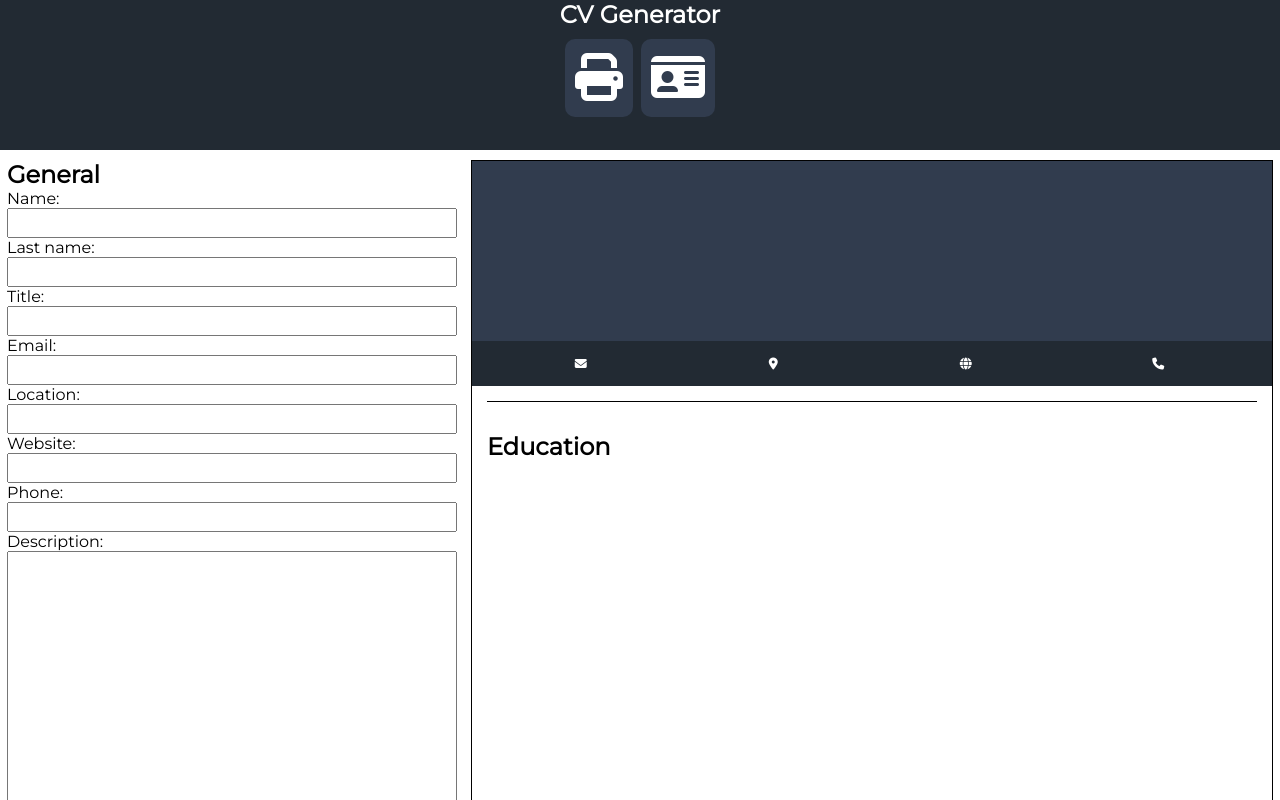
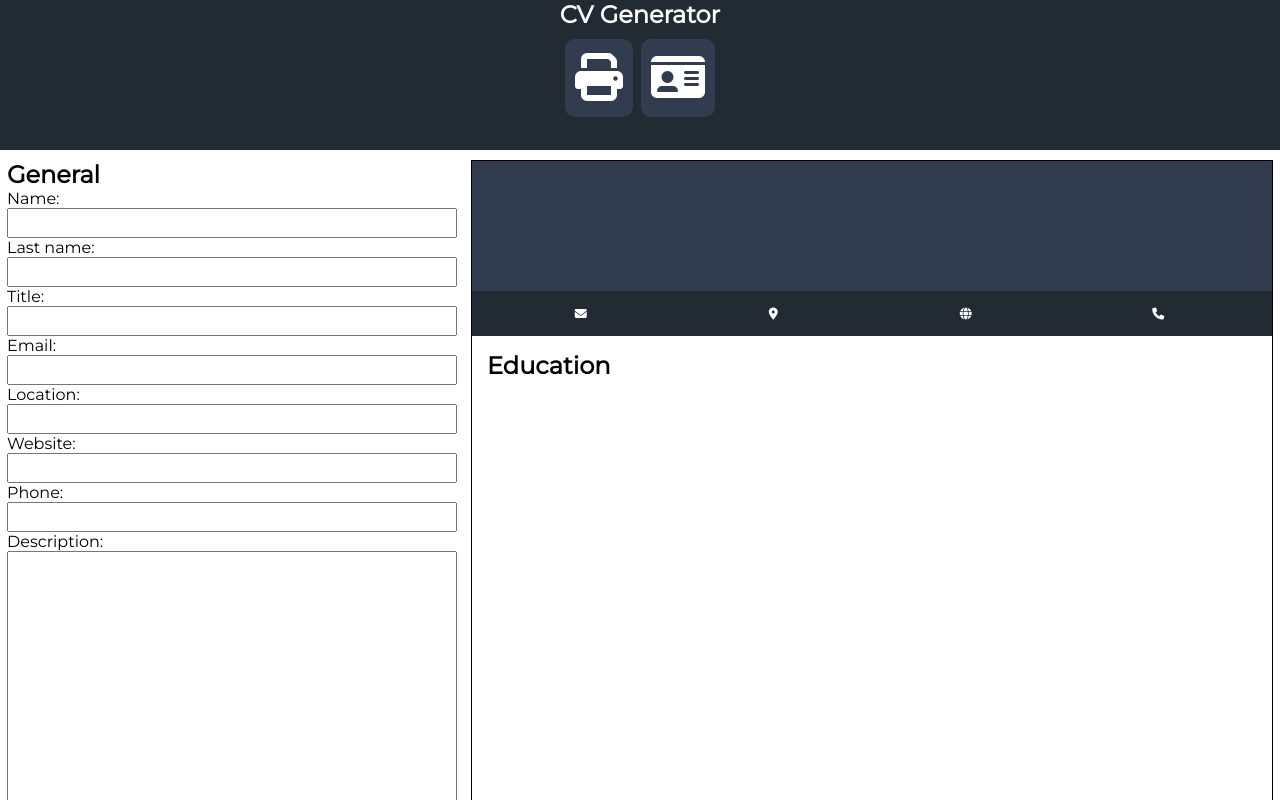
Before and after one commit to urosrelic/cv-app-react, a React (Vite) app: page / in a window 1280 px wide. Shown: the top 800 px of the page. Built offline with nearby package versions, Linux system fonts and the light colour scheme; a web font is replaced by a local one.

Commit message:
refactor: move description to basic-info div

```diff
--- a/src/components/preview/GeneralPreview.jsx
+++ b/src/components/preview/GeneralPreview.jsx
@@ -4,6 +4,7 @@ export const GeneralPreview = ({ data }) => {
       <div className='basic-info'>
         <h2>{data.name + " " + data.lastName}</h2>
         <h3>{data.title}</h3>
+        <h3>{data.description}</h3>
       </div>
       <div className='contact-info'>
         <div className='contact-item'>
@@ -23,9 +24,6 @@ export const GeneralPreview = ({ data }) => {
           {data.phone}
         </div>
       </div>
-      <div className='description-container'>
-        <p>{data.description}</p>
-      </div>
     </div>
   );
 };
--- a/src/styles.css
+++ b/src/styles.css
@@ -128,7 +128,8 @@
 }
 
 .basic-info {
-  height: 150px;
+  min-height: 100px;
+
   padding: 15px;
   color: #ffffff;
   background-color: #313c4e;
```
